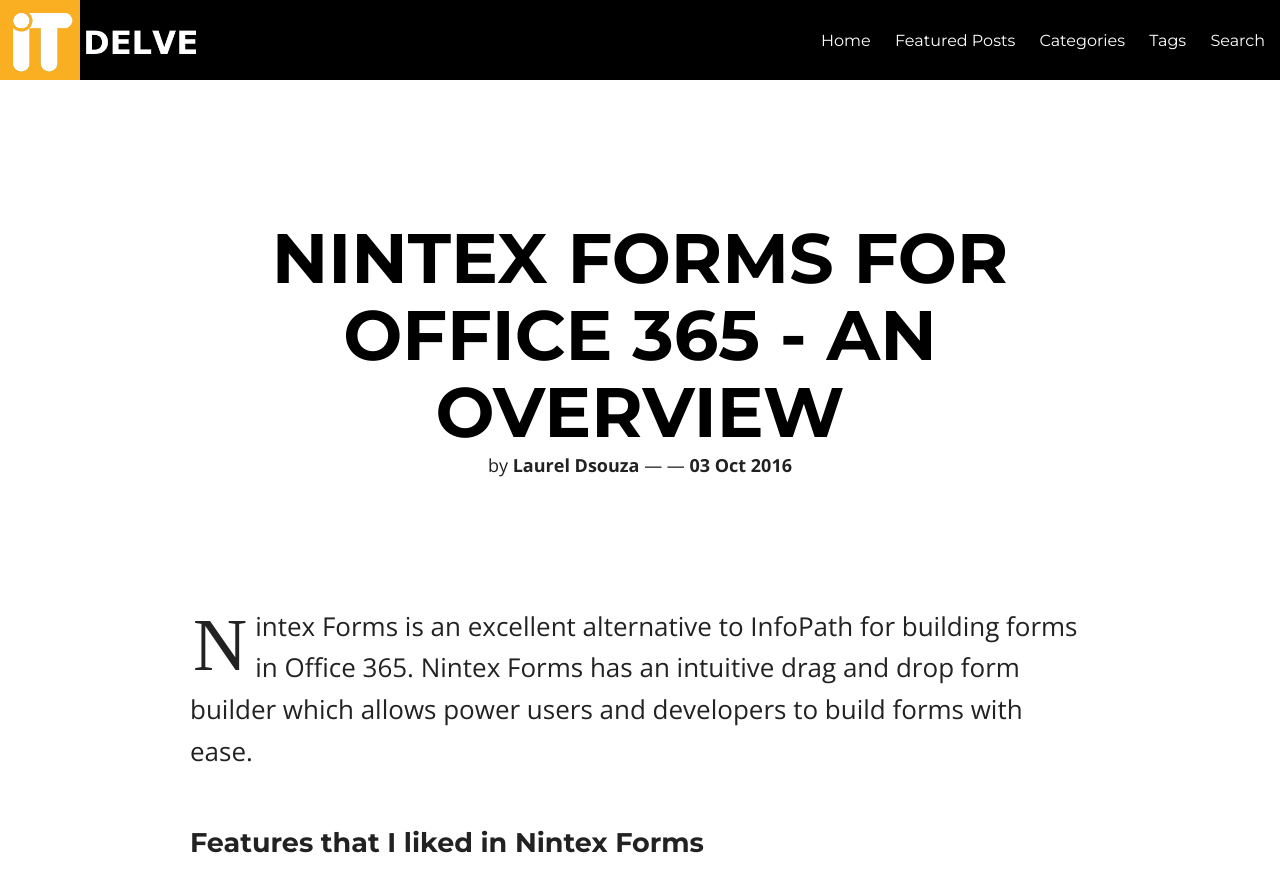
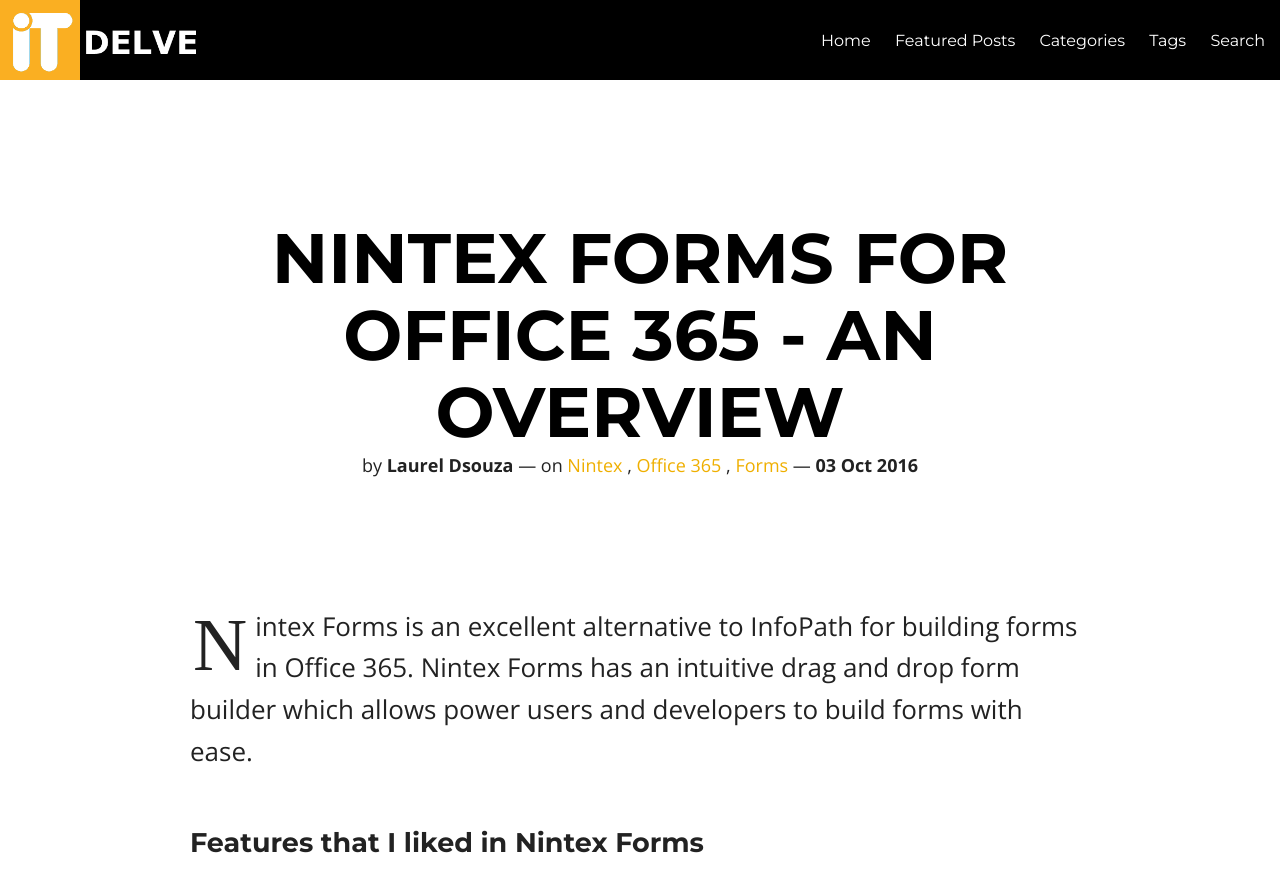
Before and after one commit to ldsouza/ldsouza.github.io, a Jekyll site: the page built from _posts/2016-10-03-nintex-forms-for-office-365-an-overview.md, in a window 1280 px wide and 900 px high. Shown: the top 892 px of the window. Built offline with Jekyll 4.4.1, drawn with Linux system fonts in a browser that asks for light colours; nearby versions of some CDN libraries.

Commit message:
Update 2016-10-03-nintex-forms-for-office-365-an-overview.md

```diff
--- a/_posts/2016-10-03-nintex-forms-for-office-365-an-overview.md
+++ b/_posts/2016-10-03-nintex-forms-for-office-365-an-overview.md
@@ -5,6 +5,11 @@
 featured: false
 comments: false
 title: Nintex Forms for Office 365 - An Overview
+category: SharePoint
+tags:
+- Nintex
+- Office 365
+- Forms
 ---
 Nintex Forms is an excellent alternative to InfoPath for building forms in Office 365. Nintex Forms has an intuitive drag and drop form builder which allows power users and developers to build forms with ease.
 
```
